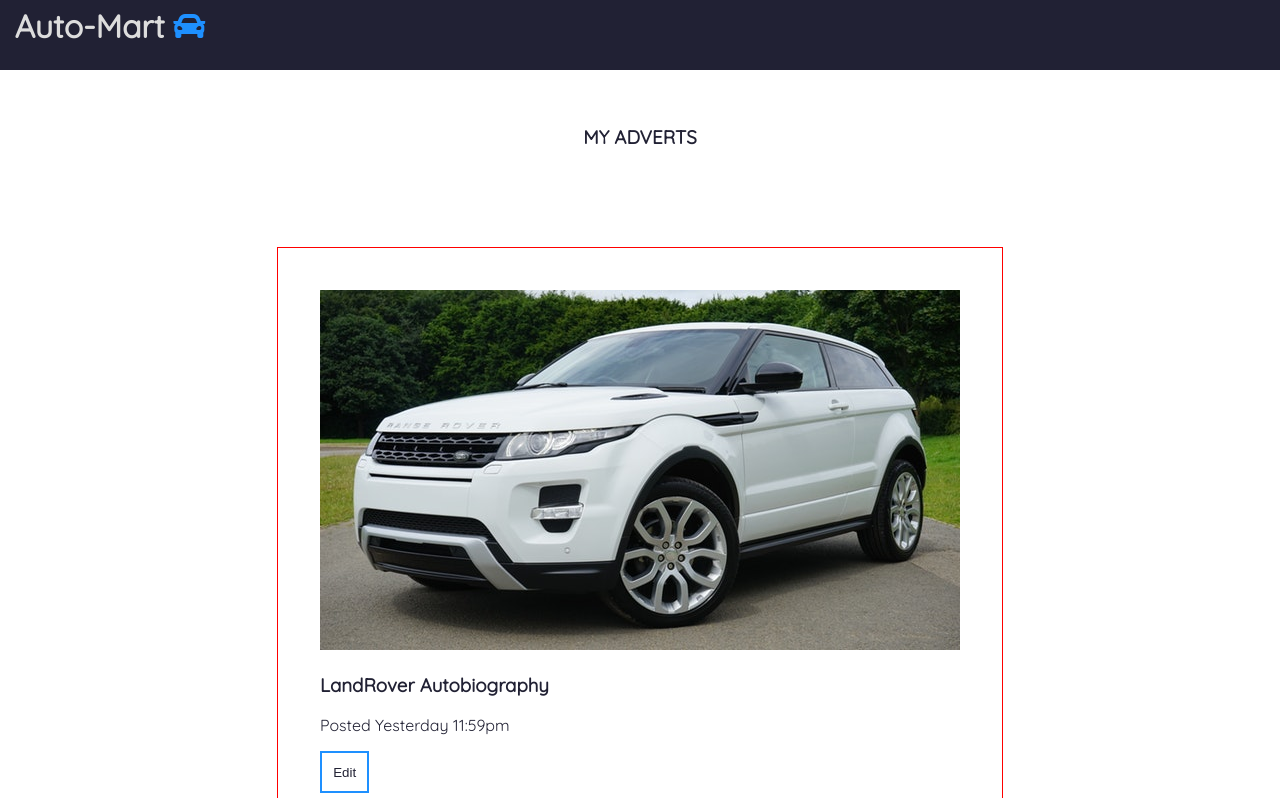
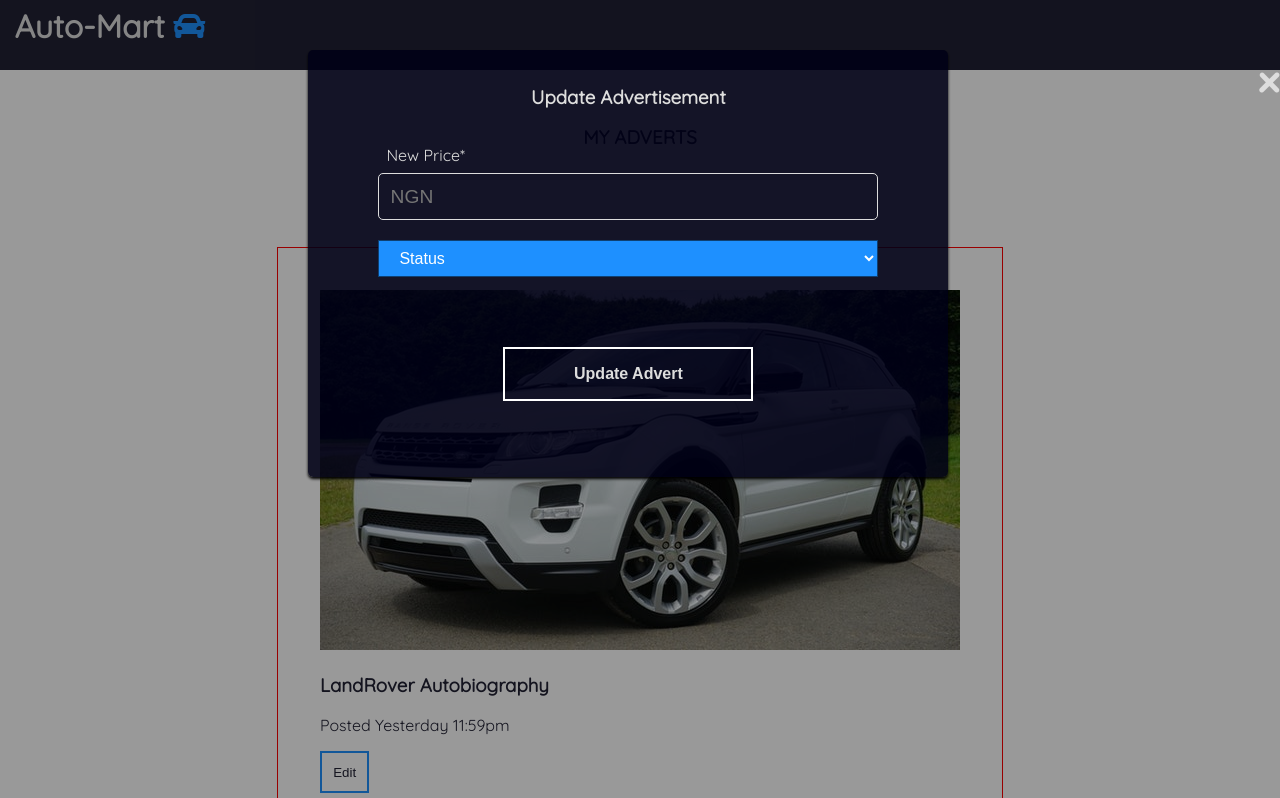
Before and after one commit to NonsoAmadi10/Auto-Mart, a plain HTML site: page UI/myads.html in a window 1280 px wide. Both pictures are taken after a click on the button "Edit". Shown: the top 798 px of the page. Drawn offline with Linux system fonts and the light colour scheme.

Commit message:
Add Javascript even to control modal

```diff
--- a/UI/css/index.css
+++ b/UI/css/index.css
@@ -244,6 +244,38 @@
 
 }
 
+/* All modal*/
+
+.modal{
+    display: none; /* Hidden by default */
+    position: fixed; /* Stay in place */
+    z-index: 1; /* Sit on top */
+    left: 0;
+    top: 0;
+    width: 100%; /* Full width */
+    height: 100%; /* Full height */
+    overflow: auto; /* Enable scroll if needed */
+    background-color: rgb(0,0,0); /* Fallback color */
+    background-color: rgba(0,0,0,0.4); /* Black w/ opacity */
+}
+.modal .post-ad{
+    width: 50%;
+}
+/* Close button */
+.close {
+    color: #ddd;
+    float: right;
+    font-size: 50px;
+    font-weight: bold;
+  }
+
+  .close:hover,
+.close:focus {
+  color: black;
+  text-decoration: none;
+  cursor: pointer;
+}
+
 
 @media (max-width: 760px){
     .header{
--- /dev/null
+++ b/UI/js/modal.js
@@ -0,0 +1,15 @@
+// Get the modal
+const modal = document.getElementById("myModal");
+
+// Get the button that opens the modal
+const btn = document.getElementById("update-price");
+
+// Get the <span> element that closes the modal
+const close = document.getElementsByClassName("close")[0];
+
+btn.addEventListener('click', ()=>{
+ modal.style.display= "block";
+})
+close.addEventListener('click', ()=>{
+ modal.style.display= "none";
+})
--- a/UI/myads.html
+++ b/UI/myads.html
@@ -58,11 +58,16 @@
          <option value="Sold">Sold</option>
          </select>
        </div>
+
+       <div class="input-detail">
+        <button type="submit" class="btn-default">Update Advert</button>
+      </div>
       </form>
     </div>
 
   </div>
   </div>
   </div>
+  <script src="js/modal.js"></script>
 </body>
 </html>
```
